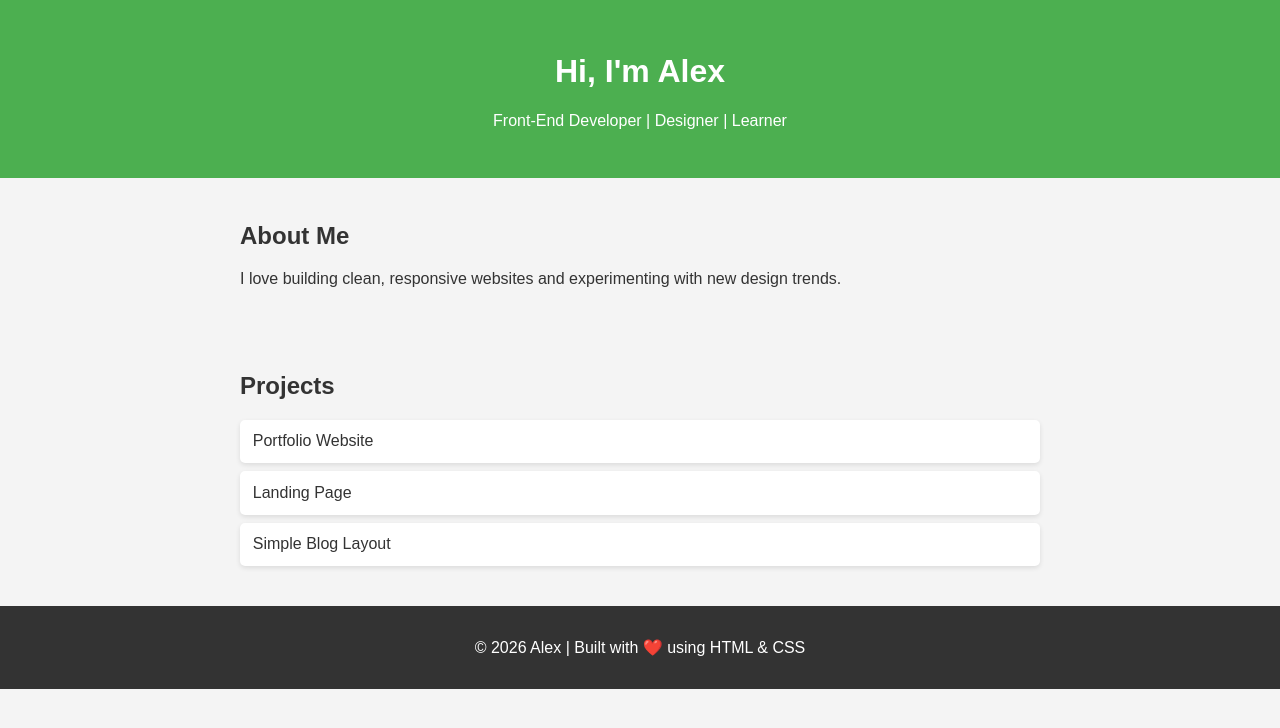
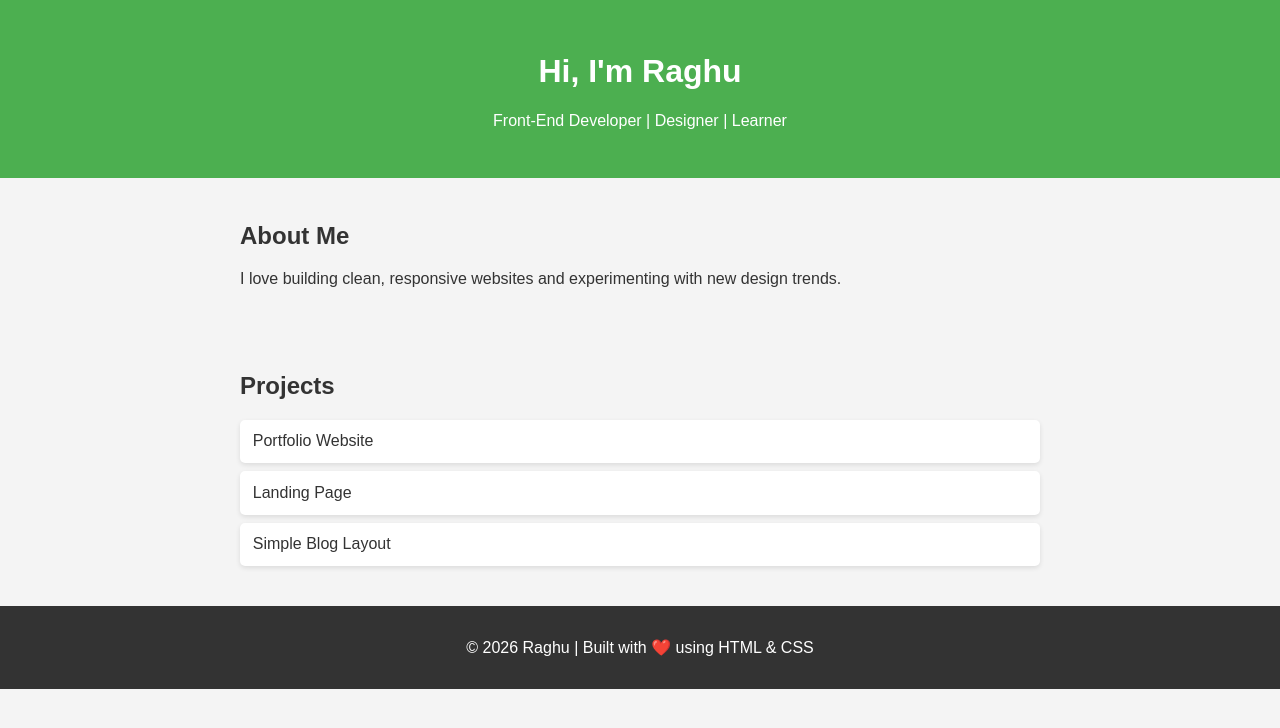
Before and after one commit to Raghupathi-tech/portfolio-html-css, a plain HTML site: page index.html in a window 1280 px wide. Drawn offline with Linux system fonts and the light colour scheme.

Commit message:
index.html changed

```diff
--- a/index.html
+++ b/index.html
@@ -8,7 +8,7 @@
 </head>
 <body>
     <header>
-        <h1>Hi, I'm Alex</h1>
+        <h1>Hi, I'm Raghu</h1>
         <p>Front-End Developer | Designer | Learner</p>
     </header>
 
@@ -27,7 +27,7 @@
     </section>
 
     <footer>
-        <p>© 2026 Alex | Built with ❤️ using HTML & CSS</p>
+        <p>© 2026 Raghu | Built with ❤️ using HTML & CSS</p>
     </footer>
 </body>
 </html>
```
